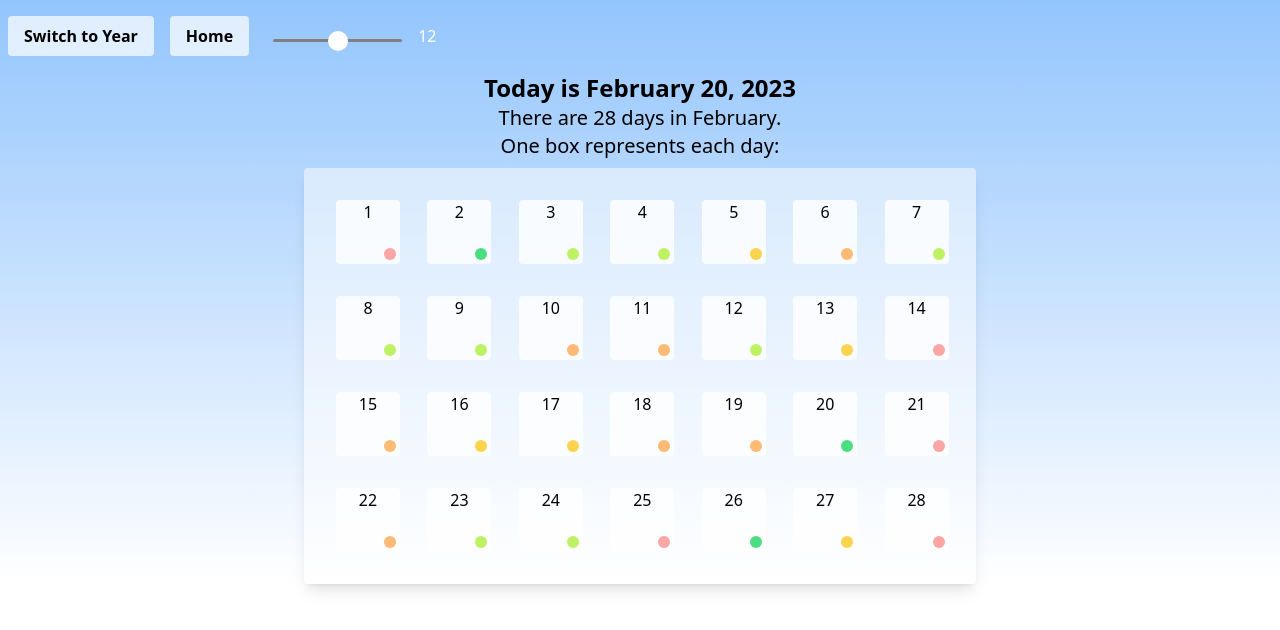
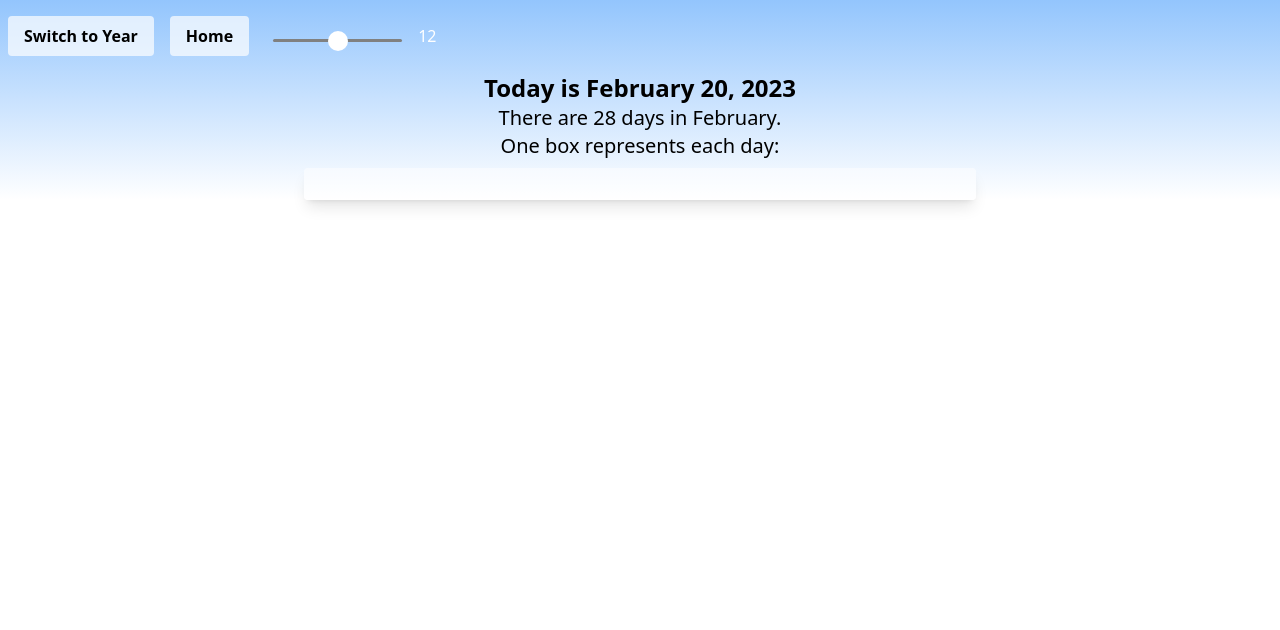
Before and after one commit to Pawtang/sunny-front, a React (Create React App) app in the folder Sunny/: page /month in a window 1280 px wide. Shown: the top 630 px of the page. Built offline with nearby package versions, Linux system fonts and the light colour scheme.

Commit message:
minor changes :o

```diff
--- a/Sunny/src/components/Month.tsx
+++ b/Sunny/src/components/Month.tsx
@@ -1,6 +1,6 @@
 import React, { FunctionComponent } from "react";
 import { useState, useEffect } from "react";
-import dayjs from "dayjs";
+import dayjs, { Dayjs } from "dayjs";
 import CalendarDay from "./CalendarDay";
 import ActionButton from "../elements/ActionButton";
 import LinkButton from "../elements/LinkButton";
@@ -19,10 +19,12 @@ const Month: FunctionComponent = () => {
   const [time, setTime] = useState(12);
 
   // Useffect to run DummyMonthGen only on mount
-  // const month = [];
-  // useEffect(() => {
-  //   month.push(DummyMonthGen());
-  // }, []);
+  let month: { id: number; quality: number; sleep: number; date: Dayjs }[] = [];
+
+  useEffect(() => {
+    month = DummyMonthGen();
+    console.log(month);
+  });
 
   return (
     <div className={`mt-0 transition-colors ${BackgroundGradient(time)}`}>
@@ -70,7 +72,7 @@ const Month: FunctionComponent = () => {
               <CalendarDay dayIndex={index} />
             </div>
           ))} */}
-          {DummyMonthGen().map((day) => (
+          {month.map((day) => (
             <div id={day.id.toString()} key={day.id}>
               <CalendarDay
                 dayIndex={day.id}
```
